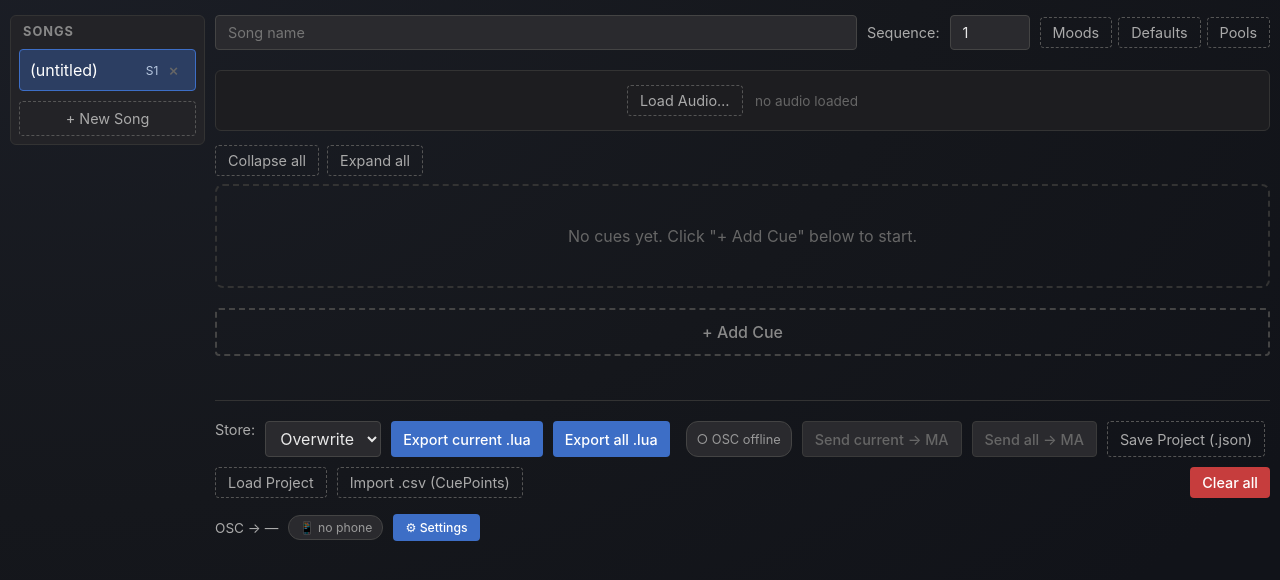
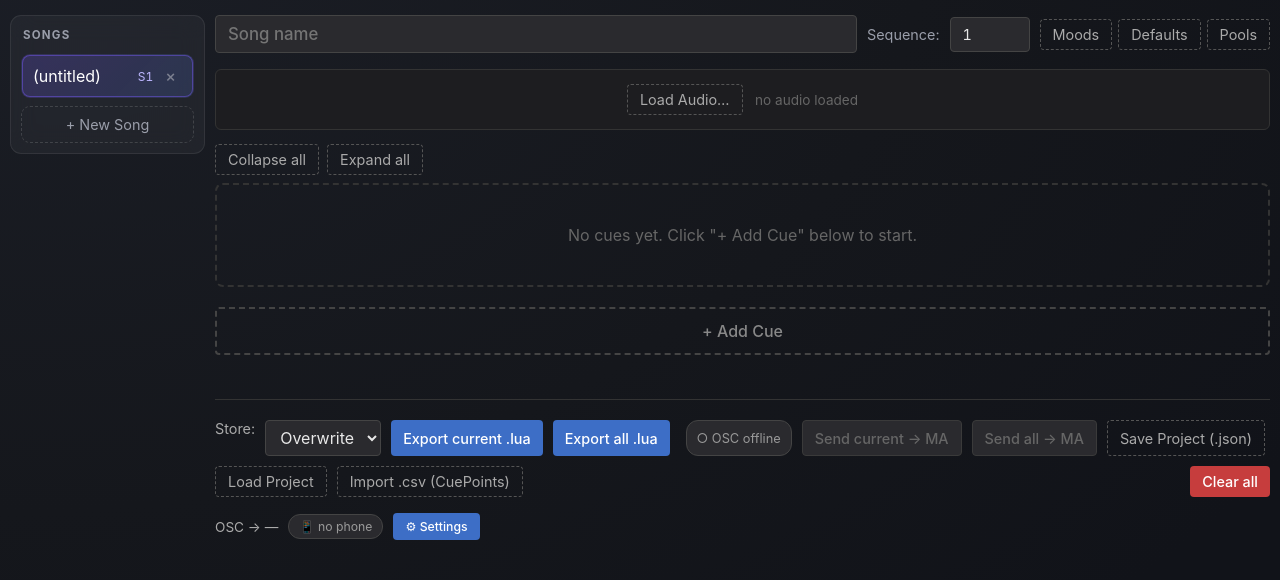
Before and after one commit to francesco687/cuelist-compiler, a plain HTML site: page web/index.html in a window 1280 px wide. Shown: the part 64-644 px from the top of the page. Drawn offline with Linux system fonts and the light colour scheme.

Commit message:
feat(ui): restyle sidebar and header

```diff
--- a/web/css/styles.css
+++ b/web/css/styles.css
@@ -40,65 +40,47 @@
     align-items: start;
   }
   #sidebar {
-    background: #232327;
-    border: 1px solid #333;
-    border-radius: 6px;
-    padding: 8px;
+    background: var(--surface-1);
+    border: 1px solid var(--border);
+    border-radius: var(--radius);
+    padding: 10px;
     position: sticky;
-    top: 8px;
-    max-height: calc(100vh - 16px);
+    top: 10px;
+    max-height: calc(100vh - 20px);
     overflow-y: auto;
+    backdrop-filter: var(--blur);
   }
   #sidebar h2 {
-    font-size: 0.8em;
-    color: #888;
-    text-transform: uppercase;
-    letter-spacing: 1px;
-    margin: 0 0 10px 0;
-    padding: 0 4px;
+    font-size: 0.72em; color: var(--text-dim);
+    text-transform: uppercase; letter-spacing: 1.2px;
+    margin: 2px 0 12px 2px; padding: 0;
   }
-  #songList { list-style: none; padding: 0; margin: 0 0 10px 0; }
+  #songList { list-style: none; padding: 0; margin: 0 0 8px 0; }
   .song-item {
-    display: flex;
-    align-items: center;
-    gap: 4px;
-    padding: 8px 10px;
-    border-radius: 4px;
-    cursor: pointer;
-    color: #ccc;
-    border: 1px solid transparent;
-    margin-bottom: 4px;
+    display: flex; align-items: center; gap: 6px;
+    padding: 9px 11px; border-radius: 9px; cursor: pointer;
+    color: var(--text-dim); border: 1px solid transparent; margin-bottom: 5px;
+    transition: background .12s, color .12s;
   }
-  .song-item:hover { background: #2a2a2e; }
+  .song-item:hover { background: var(--surface-2); color: var(--text); }
   .song-item.active {
-    background: #2c3e62;
-    border-color: #3d6ec6;
-    color: #fff;
+    background: linear-gradient(135deg, rgba(122,92,255,.22), rgba(94,139,255,.16));
+    color: #fff; border-color: transparent;
+    box-shadow: inset 0 0 0 1px var(--accent-ring);
   }
   .song-item .song-label { flex: 1; min-width: 0; overflow: hidden; text-overflow: ellipsis; white-space: nowrap; }
-  .song-item .song-seq { font-size: 0.75em; color: #888; flex-shrink: 0; }
-  .song-item.active .song-seq { color: #b8c8e0; }
+  .song-item .song-seq { font-size: 0.75em; color: var(--text-dim); flex-shrink: 0; font-variant-numeric: tabular-nums; }
+  .song-item.active .song-seq { color: #bcb6ff; }
   .song-item .song-remove {
-    background: none;
-    border: none;
-    color: #666;
-    padding: 2px 6px;
-    font-size: 1em;
-    cursor: pointer;
-    border-radius: 3px;
-    flex-shrink: 0;
+    background: none; border: none; color: var(--text-faint);
+    padding: 2px 6px; font-size: 1em; cursor: pointer; border-radius: 6px; flex-shrink: 0;
   }
-  .song-item .song-remove:hover { background: #c63d3d; color: #fff; }
+  .song-item .song-remove:hover { background: var(--danger-bg); color: var(--danger); }
   #addSong {
-    width: 100%;
-    background: transparent;
-    border: 1px dashed #555;
-    color: #aaa;
-    font-weight: 400;
-    padding: 8px;
-    font-size: 0.9em;
+    width: 100%; background: transparent; border: 1px dashed var(--border-strong);
+    color: var(--text-dim); font-weight: 400; padding: 9px; font-size: 0.9em; border-radius: 9px;
   }
-  #addSong:hover { border-color: #5b8dd6; color: #ddd; }
+  #addSong:hover { border-color: var(--accent-ring); color: var(--text); }
   @media (max-width: 720px) {
     .layout { grid-template-columns: 1fr; }
     #sidebar { position: static; max-height: none; }
@@ -137,15 +119,12 @@
   button.ghost:hover { border-color: #888; color: #ddd; }
 
   #header {
-    display: flex;
-    gap: 10px;
-    margin-bottom: 20px;
-    align-items: center;
-    flex-wrap: wrap;
+    display: flex; gap: 10px; margin-bottom: 16px;
+    align-items: center; flex-wrap: wrap;
   }
-  #header label { color: #aaa; font-size: 0.9em; }
-  #songName { flex: 1; min-width: 200px; padding: 8px 12px; }
-  #sequence { width: 80px; padding: 8px 12px; }
+  #header label { color: var(--text-dim); font-size: 0.9em; }
+  #songName { flex: 1; min-width: 200px; padding: 8px 12px; font-size: 1.05em; font-weight: 500; }
+  #sequence { width: 80px; padding: 8px 12px; font-variant-numeric: tabular-nums; }
   #headerActions { display: flex; gap: 6px; margin-left: auto; }
 
   .cue-card {
```
